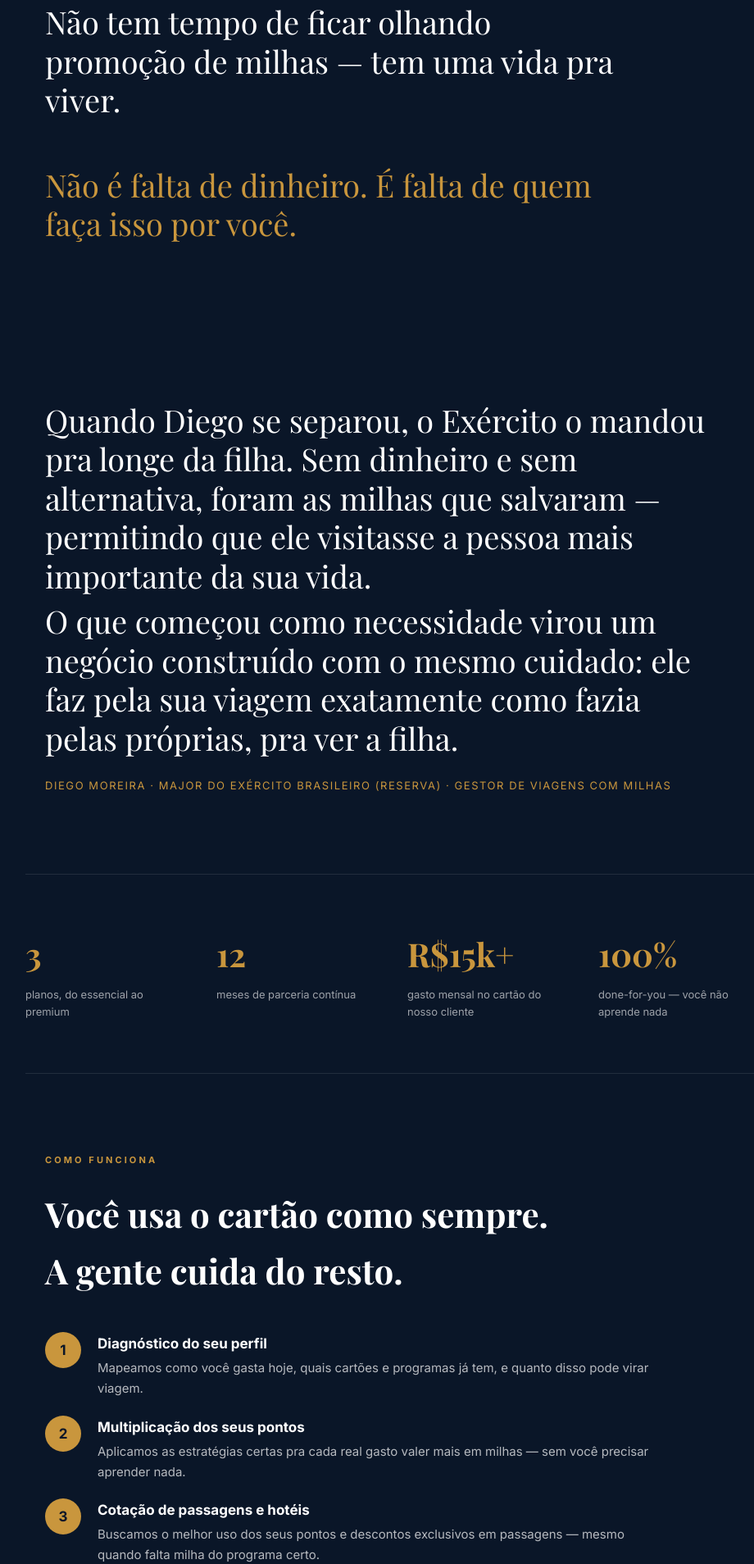
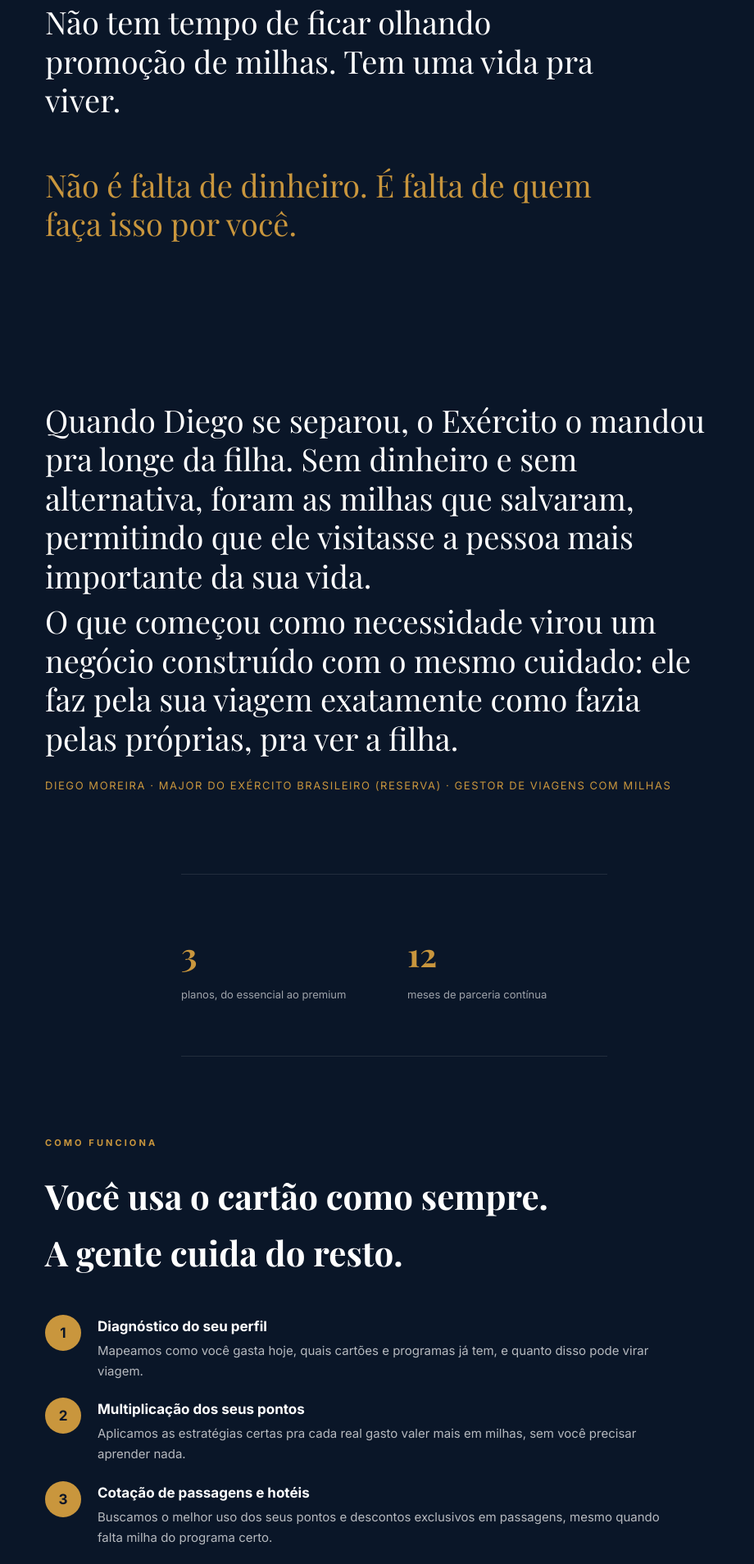
Before and after one commit to dmoreirasilva/convite-milhas, a plain HTML site: page index.html in a window 1280 px wide. Shown: the part 1722-3630 px from the top of the page at 82% size, without its empty margins (159-1079 px from the left). Drawn offline with nearby package versions, Linux system fonts and the light colour scheme; a web font is replaced by a local one.

Commit message:
fix: remove travessão do texto e tira números de gasto/done-for-you
Co-Authored-By: Claude Sonnet 5 <noreply@anthropic.com>
Claude-Session: https://claude.ai/code/session_01TDg7vSDJTKogbSF9Cd5GZo

```diff
--- a/index.html
+++ b/index.html
@@ -3,8 +3,8 @@
 <head>
 <meta charset="UTF-8">
 <meta name="viewport" content="width=device-width, initial-scale=1.0">
-<title>Diego Moreira — Gestão de Viagens com Milhas | Convite</title>
-<meta name="description" content="Gastos são viagens. Gestão done-for-you de milhas e pontos — você usa o cartão como sempre, a gente transforma cada gasto em passagem, hotel e experiência.">
+<title>Diego Moreira · Gestão de Viagens com Milhas | Convite</title>
+<meta name="description" content="Gastos são viagens. Gestão done-for-you de milhas e pontos. Você usa o cartão como sempre, a gente transforma cada gasto em passagem, hotel e experiência.">
 <link rel="preconnect" href="https://fonts.googleapis.com">
 <link rel="preconnect" href="https://fonts.gstatic.com" crossorigin>
 <link href="https://fonts.googleapis.com/css2?family=Playfair+Display:ital,wght@0,400;0,600;0,700;1,400&family=Inter:wght@400;500;600;700&display=swap" rel="stylesheet">
@@ -58,7 +58,7 @@
   .frase.gold{color:var(--gold)}
 
   /* números */
-  .numeros{display:grid;grid-template-columns:repeat(4,1fr);gap:32px;border-top:1px solid rgba(255,255,255,.1);border-bottom:1px solid rgba(255,255,255,.1);padding:64px 0}
+  .numeros{display:grid;grid-template-columns:repeat(2,1fr);gap:32px;max-width:520px;margin:0 auto;border-top:1px solid rgba(255,255,255,.1);border-bottom:1px solid rgba(255,255,255,.1);padding:64px 0}
   .numeros .num{opacity:0;transform:translateY(18px);transition:opacity .8s ease,transform .8s ease}
   .numeros .num.in{opacity:1;transform:none}
   .num b{display:block;font-family:"Playfair Display",serif;font-size:40px;color:var(--gold)}
@@ -126,10 +126,10 @@
       <p class="eyebrow reveal">Se você se reconhece</p>
       <div class="frases">
         <p class="frase reveal">Acumula pontos há anos e nunca sabe como usar direito.</p>
-        <p class="frase reveal">Toda vez que vai viajar, o preço em milhas está alto demais — ou o programa certo nunca é o que você tem.</p>
+        <p class="frase reveal">Toda vez que vai viajar, o preço em milhas está alto demais, ou o programa certo nunca é o que você tem.</p>
         <p class="frase reveal">Os pontos venceram e você perdeu tudo. E jurou que não ia deixar acontecer de novo.</p>
         <p class="frase reveal">Fica confuso com tantos programas diferentes, cartões, transferências e bônus.</p>
-        <p class="frase reveal">Não tem tempo de ficar olhando promoção de milhas — tem uma vida pra viver.</p>
+        <p class="frase reveal">Não tem tempo de ficar olhando promoção de milhas. Tem uma vida pra viver.</p>
         <p class="frase gold reveal">Não é falta de dinheiro. É falta de quem faça isso por você.</p>
       </div>
     </div>
@@ -138,7 +138,7 @@
   <!-- MANIFESTO / ORIGEM -->
   <section id="manifesto">
     <div class="container">
-      <p class="frase reveal" style="max-width:820px">Quando Diego se separou, o Exército o mandou pra longe da filha. Sem dinheiro e sem alternativa, foram as milhas que salvaram — permitindo que ele visitasse a pessoa mais importante da sua vida.</p>
+      <p class="frase reveal" style="max-width:820px">Quando Diego se separou, o Exército o mandou pra longe da filha. Sem dinheiro e sem alternativa, foram as milhas que salvaram, permitindo que ele visitasse a pessoa mais importante da sua vida.</p>
       <p class="frase reveal" style="max-width:820px;margin-top:8px">O que começou como necessidade virou um negócio construído com o mesmo cuidado: ele faz pela sua viagem exatamente como fazia pelas próprias, pra ver a filha.</p>
       <p class="reveal" style="margin-top:24px;font-size:13px;letter-spacing:.12em;text-transform:uppercase;color:var(--gold)">Diego Moreira · Major do Exército Brasileiro (reserva) · Gestor de Viagens com Milhas</p>
     </div>
@@ -149,8 +149,6 @@
     <div class="container numeros">
       <div class="num reveal"><b>3</b><span>planos, do essencial ao premium</span></div>
       <div class="num reveal"><b>12</b><span>meses de parceria contínua</span></div>
-      <div class="num reveal"><b>R$15k+</b><span>gasto mensal no cartão do nosso cliente</span></div>
-      <div class="num reveal"><b>100%</b><span>done-for-you — você não aprende nada</span></div>
     </div>
   </section>
 
@@ -166,11 +164,11 @@
         </div>
         <div class="passo reveal">
           <div class="passo-num">2</div>
-          <div><h4>Multiplicação dos seus pontos</h4><p>Aplicamos as estratégias certas pra cada real gasto valer mais em milhas — sem você precisar aprender nada.</p></div>
+          <div><h4>Multiplicação dos seus pontos</h4><p>Aplicamos as estratégias certas pra cada real gasto valer mais em milhas, sem você precisar aprender nada.</p></div>
         </div>
         <div class="passo reveal">
           <div class="passo-num">3</div>
-          <div><h4>Cotação de passagens e hotéis</h4><p>Buscamos o melhor uso dos seus pontos e descontos exclusivos em passagens — mesmo quando falta milha do programa certo.</p></div>
+          <div><h4>Cotação de passagens e hotéis</h4><p>Buscamos o melhor uso dos seus pontos e descontos exclusivos em passagens, mesmo quando falta milha do programa certo.</p></div>
         </div>
         <div class="passo reveal">
           <div class="passo-num">4</div>
```
